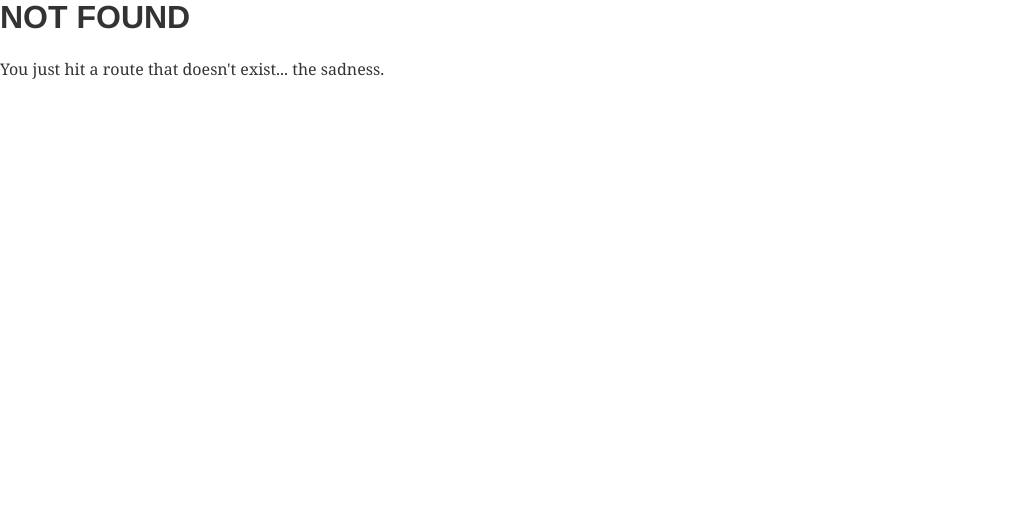
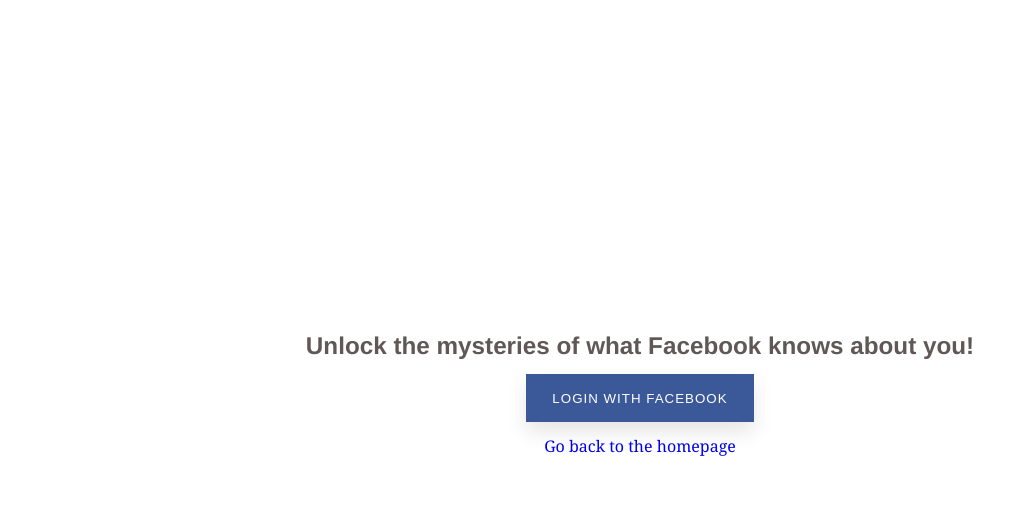
Before and after one commit to jepras/datamanager, a Gatsby site: page /login in a window 1280 px wide. Before the commit this address had no page. Shown: the whole page, without its empty margins (0-1035 px from the left). Built offline with nearby package versions, Linux system fonts and the light colour scheme; Gatsby itself is replaced by a stand-in of ours.

Commit message:
GitHub Pages added

```diff
--- a/gatsby-config.js
+++ b/gatsby-config.js
@@ -1,4 +1,5 @@
 module.exports = {
+  pathPrefix: "/datamanager",
   siteMetadata: {
     title: 'Data Manager',
   },
--- a/package.json
+++ b/package.json
@@ -19,9 +19,11 @@
     "build": "gatsby build",
     "develop": "gatsby develop",
     "format": "prettier --write 'src/**/*.js'",
-    "test": "echo \"Error: no test specified\" && exit 1"
+    "test": "echo \"Error: no test specified\" && exit 1",
+    "deploy": "gatsby build --prefix-paths && gh-pages -d public"
   },
   "devDependencies": {
+    "gh-pages": "^1.2.0",
     "prettier": "^1.12.0"
   },
   "repository": {
--- /dev/null
+++ b/src/config.js
@@ -0,0 +1,3 @@
+export default {
+    facebook: "207358966557597", //Facebook App Id
+}
--- a/src/pages/index.js
+++ b/src/pages/index.js
@@ -24,7 +24,8 @@
         <main id={styles.main}>
           <div className={styles.heading}>
             <h1>DATA MANAGER</h1>
-            <h2>A webapp to manage your Facebook data</h2><br/>
+            <h2>A webapp to manage your Facebook data</h2>
+            <Link to="/login/">Test - go to Login page 1</Link><br/>
             <button className={styles['open-modal']}
                     onClick={() => this.setState({ modalActive: true })}>
               Request Invite
--- /dev/null
+++ b/src/pages/login.js
@@ -0,0 +1,110 @@
+import React from 'react'
+import Link from 'gatsby-link'
+
+import styles from "./index.module.css";
+import config from '../config';
+
+class Login extends React.Component {
+  constructor() {
+    super();
+    this.state = {
+      modalActive: false,
+      emailValue: '',
+      firstNameValue: '',
+      lastNameValue: '',
+      botInputValue: ''
+    }
+  }
+
+  componentDidMount(){
+    // Load the required SDK asynchronously for facebook, google and linkedin
+    (function(d, s, id) {
+        var js, fjs = d.getElementsByTagName(s)[0];
+        if (d.getElementById(id)) return;
+        js = d.createElement(s); js.id = id;
+        js.src = "//connect.facebook.net/en_US/sdk.js";
+        fjs.parentNode.insertBefore(js, fjs);
+    }(document, 'script', 'facebook-jssdk'));
+
+    window.fbAsyncInit = function() {
+        window.FB.init({
+          appId      : config.facebook,
+          cookie     : true,  // enable cookies to allow the server to access the session
+          xfbml      : true,  // parse social plugins on this page
+          version    : 'v2.8' // use version 2.1
+        });
+    };
+  }
+
+  facebookLogin = () => {
+      /*window.FB.login(
+          this.checkLoginState(),
+          { scope : 'email, public_profile' } //Add scope whatever you need about the facebook user
+      ); */
+
+      window.FB.login(
+          function(resp){
+              this.statusChangeCallback(resp);
+          }.bind(this),{ scope : 'email,public_profile' });
+  }
+
+  checkLoginState() {
+      alert("Checking Login Status")
+      console.log( "Checking login status..........." );
+
+      window.FB.getLoginStatus(function(response) {
+          alert("FB Callback")
+          console.log("----------->")
+          console.log(response)
+          this.statusChangeCallback(response);
+      }.bind(this));
+  }
+
+  statusChangeCallback(response) {
+      console.log('statusChangeCallback');
+      console.log(response);
+      if (response.status === 'connected') {
+          // Logged into your app and Facebook.
+          this.fetchDataFacebook();
+      } else if (response.status === 'not_authorized') {
+          console.log('Import error', 'Authorize app to import data', 'error')
+      } else {
+          console.log('Import error', 'Error occured while importing data', 'error')
+      }
+  }
+
+  fetchDataFacebook = () => {
+      window.FB.api('/me', function(user) {
+          document.getElementById('status').innerHTML =
+              'Thanks for logging in, ' + user.name + '!' + ' your id is ' + user.id + ' and your picture ' + user.picture;
+      });
+  }
+
+  logout() {
+      fb.logout(function(response) {
+        // setElements(false); -- if I want to show/hide elements
+      });
+  }
+
+  render() {
+    return(
+      <div>
+        <main id={styles.main}>
+          <div className={styles.heading}>
+            <h2>Unlock the mysteries of what Facebook knows about you!</h2>
+
+            <button className={styles['open-modal']}
+                    onClick={ () => this.facebookLogin() }>
+                    Login with Facebook
+                    </button>
+            <br/><br/><Link to="/">Go back to the homepage</Link>
+          </div>
+          <div id="status"></div>
+        </main>
+      </div>
+    )
+  }
+}
+
+
+export default Login
```
Also changed, not shown: src/pages/page-2.js (deleted, +0 -12 lines), 1 other file.
